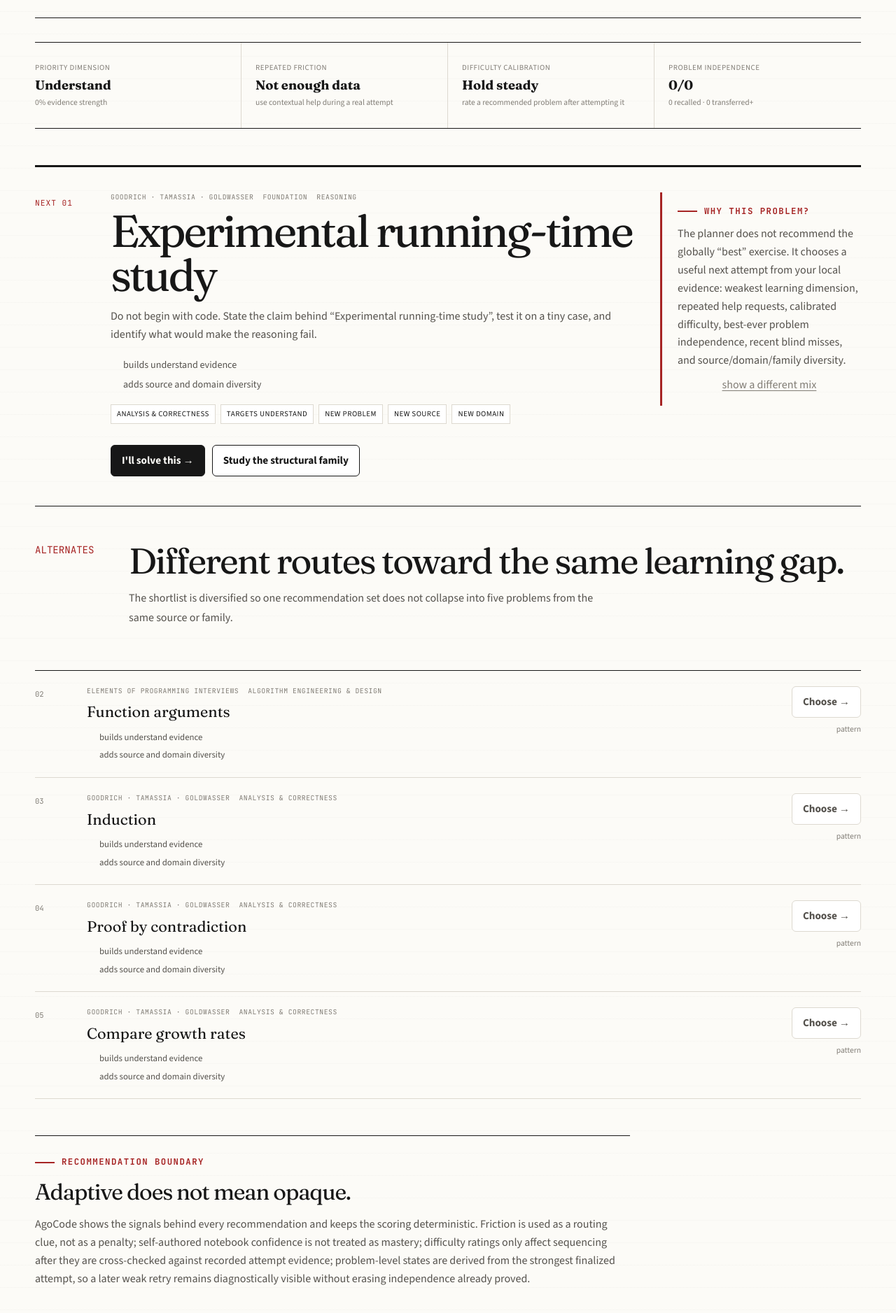
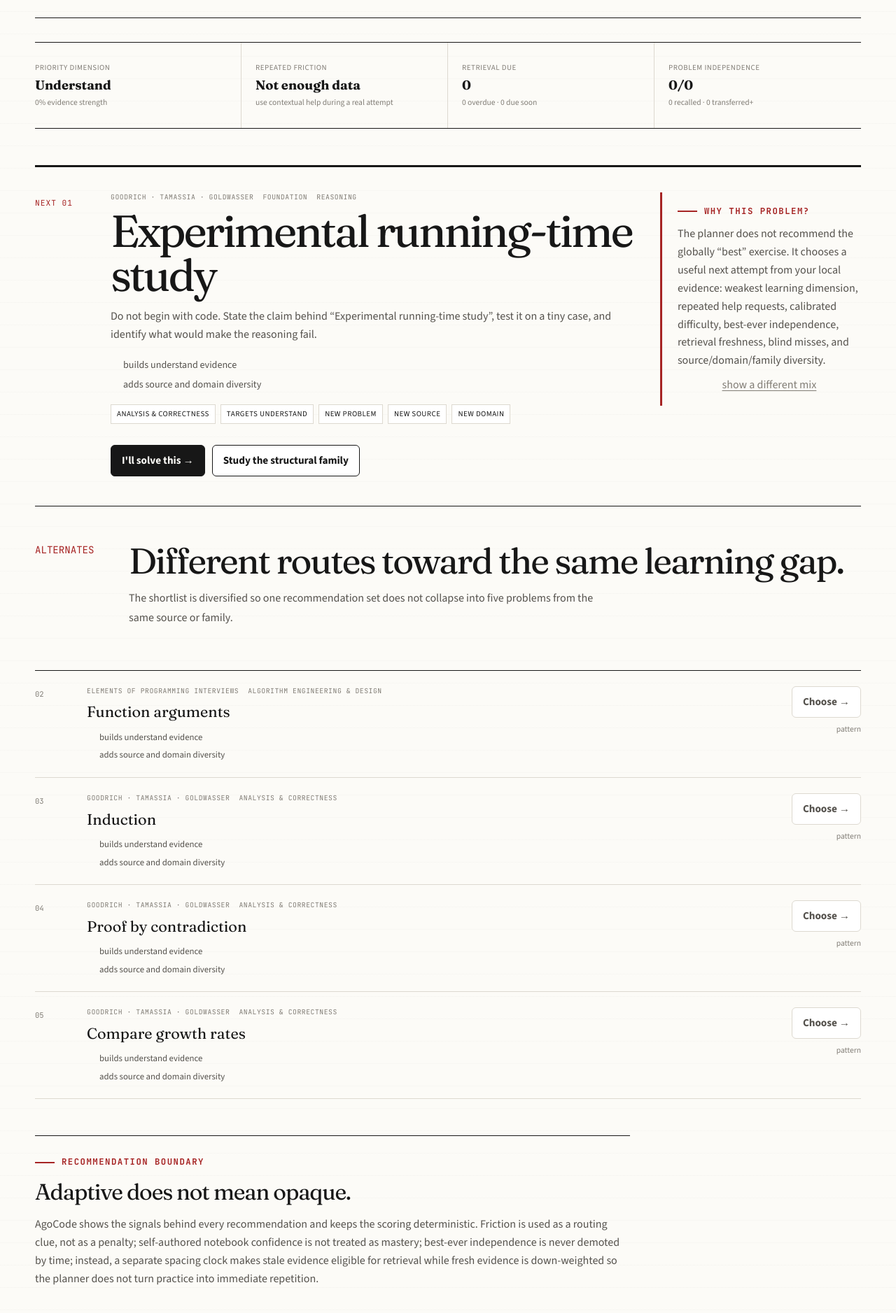
Before and after one commit to anatwork14/agocode, a Next.js app: page /practice/next in a window 1280 px wide. Shown: the part 560-2437 px from the top of the page at 70% size. Built offline with nearby package versions, Linux system fonts and the light colour scheme.

Commit message:
feat: feed retrieval freshness into planner

```diff
--- a/components/practice/NextProblemPlanner.tsx
+++ b/components/practice/NextProblemPlanner.tsx
@@ -20,6 +20,11 @@ import { buildMasterySnapshot, type MasterySnapshot } from "@/lib/learning/maste
 import { getMostFrequentObstacles, readObstacleEvidence, type ObstacleEvidence } from "@/lib/learning/obstacles";
 import { progressEvidenceKeys } from "@/lib/learning/progressCatalog";
 import {
+  buildProblemReviewProfile,
+  readProblemReviewHistory,
+  type ProblemReviewProfile,
+} from "@/lib/learning/problem-review";
+import {
   buildAdaptiveRecommendations,
   readRecommendationHistory,
   recordRecommendationChoice,
@@ -38,6 +43,7 @@ type PlannerSnapshot = {
   recommendationHistoryIds: string[];
   calibration: DifficultyCalibrationProfile;
   independence: ProblemIndependenceProfile;
+  review: ProblemReviewProfile;
 };
 
 function collectPlannerSnapshot(): PlannerSnapshot {
@@ -62,11 +68,18 @@ function collectPlannerSnapshot(): PlannerSnapshot {
     .reverse()
     .map((entry) => entry.exerciseId);
   const calibration = buildDifficultyCalibrationProfile(readDifficultyCalibrationHistory(window.localStorage));
+  const recognitionHistory = readProblemRecognitionHistory(window.localStorage);
   const independence = buildProblemIndependenceProfile({
     reasoning: reasoning?.reasoning,
     reasoningAttempts: attemptHistory,
     recommendationHistory,
-    recognitionHistory: readProblemRecognitionHistory(window.localStorage),
+    recognitionHistory,
+  });
+  const review = buildProblemReviewProfile({
+    independence,
+    recognitionHistory,
+    reviewHistory: readProblemReviewHistory(window.localStorage),
+    now: Date.now(),
   });
 
   return {
@@ -77,6 +90,7 @@ function collectPlannerSnapshot(): PlannerSnapshot {
     recommendationHistoryIds,
     calibration,
     independence,
+    review,
   };
 }
 
@@ -108,6 +122,7 @@ export function NextProblemPlanner() {
       recommendationHistoryIds: snapshot.recommendationHistoryIds,
       difficultyCalibration: snapshot.calibration,
       problemIndependence: snapshot.independence.states,
+      problemReview: snapshot.review.statuses,
       limit: 5,
       seed: `planner-mix-${mix}`,
     });
@@ -130,7 +145,7 @@ export function NextProblemPlanner() {
   }
 
   if (!snapshot) {
-    return <div className="next-problem__loading">Reading mastery, friction, calibration, attempt history, independence, transfer misses, and recent practice from this browser…</div>;
+    return <div className="next-problem__loading">Reading mastery, friction, calibration, attempt history, retrieval freshness, independence, transfer misses, and recent practice from this browser…</div>;
   }
 
   if (!primary) {
@@ -149,6 +164,8 @@ export function NextProblemPlanner() {
       ? "Gentler step"
       : "Hold steady";
   const primaryIndependence = snapshot.independence.states[primary.exercise.id];
+  const primaryReview = snapshot.review.statuses[primary.exercise.id];
+  const dueNow = snapshot.review.due + snapshot.review.overdue;
 
   return (
     <div className="next-problem">
@@ -164,13 +181,9 @@ export function NextProblemPlanner() {
           <small>{frequentObstacle ? `${frequentObstacle.count} explicit help request${frequentObstacle.count === 1 ? "" : "s"}` : "use contextual help during a real attempt"}</small>
         </div>
         <div>
-          <span>Difficulty calibration</span>
-          <strong>{calibrationLabel}</strong>
-          <small>
-            {snapshot.calibration.evidenceSamples
-              ? `${snapshot.calibration.evidenceSamples} rated recommendation${snapshot.calibration.evidenceSamples === 1 ? "" : "s"} cross-checked with attempt evidence`
-              : "rate a recommended problem after attempting it"}
-          </small>
+          <span>Retrieval due</span>
+          <strong>{dueNow}</strong>
+          <small>{snapshot.review.overdue} overdue · {snapshot.review.dueSoon} due soon</small>
         </div>
         <div>
           <span>Problem independence</span>
@@ -194,6 +207,7 @@ export function NextProblemPlanner() {
             <span>{primary.familyLabel}</span>
             <span>targets {snapshot.mastery.weakest.label}</span>
             {primaryIndependence ? <span>{primaryIndependence.label.toLowerCase()} evidence</span> : <span>new problem</span>}
+            {primaryReview ? <span>retrieval {primaryReview.dueState.replace("-", " ")}</span> : null}
             {snapshot.calibration.bias !== 0 ? <span>calibrated {snapshot.calibration.direction}</span> : null}
             {primary.novelty.source ? <span>new source</span> : null}
             {primary.novelty.domain ? <span>new domain</span> : null}
@@ -207,8 +221,8 @@ export function NextProblemPlanner() {
           <span className="eyebrow">Why this problem?</span>
           <p>
             The planner does not recommend the globally “best” exercise. It chooses a useful next attempt from your local
-            evidence: weakest learning dimension, repeated help requests, calibrated difficulty, best-ever problem independence,
-            recent blind misses, and source/domain/family diversity.
+            evidence: weakest learning dimension, repeated help requests, calibrated difficulty, best-ever independence,
+            retrieval freshness, blind misses, and source/domain/family diversity.
           </p>
           <button className="atlas-reset" type="button" onClick={() => setMix((value) => value + 1)}>show a different mix</button>
         </aside>
@@ -249,14 +263,14 @@ export function NextProblemPlanner() {
         <h2>Adaptive does not mean opaque.</h2>
         <p>
           AgoCode shows the signals behind every recommendation and keeps the scoring deterministic. Friction is used as a routing
-          clue, not as a penalty; self-authored notebook confidence is not treated as mastery; difficulty ratings only affect
-          sequencing after they are cross-checked against recorded attempt evidence; problem-level states are derived from the
-          strongest finalized attempt, so a later weak retry remains diagnostically visible without erasing independence already proved.
+          clue, not as a penalty; self-authored notebook confidence is not treated as mastery; best-ever independence is never
+          demoted by time; instead, a separate spacing clock makes stale evidence eligible for retrieval while fresh evidence is
+          down-weighted so the planner does not turn practice into immediate repetition.
         </p>
         <div className="action-row">
+          <Link className="button" href="/review">Open retrieval queue →</Link>
           <Link className="button" href="/progress">Inspect your evidence →</Link>
           <Link className="button" href="/practice/atlas">Run blind recognition →</Link>
-          <Link className="button" href="/exercises">Browse manually →</Link>
         </div>
       </section>
     </div>
```
